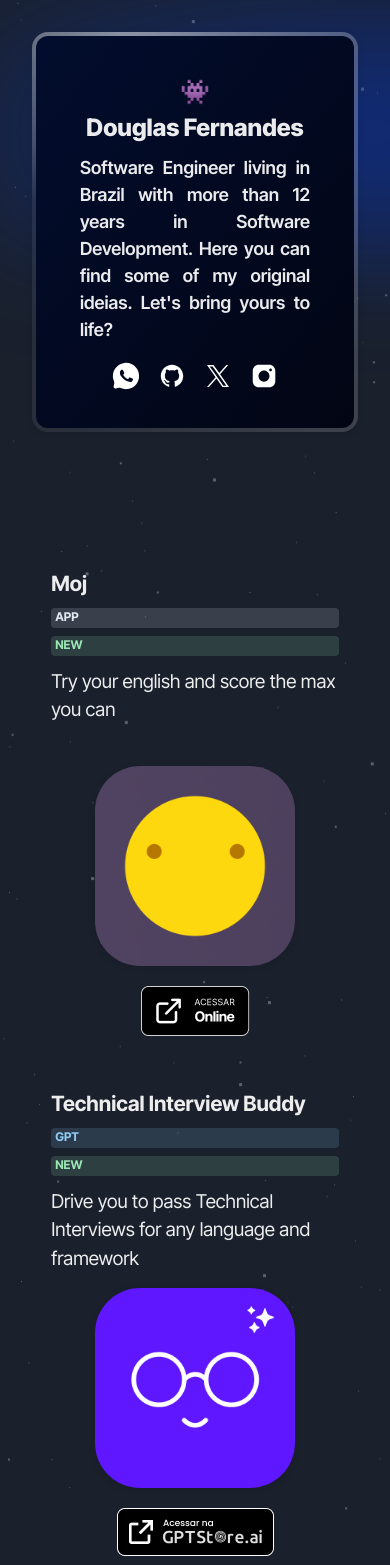
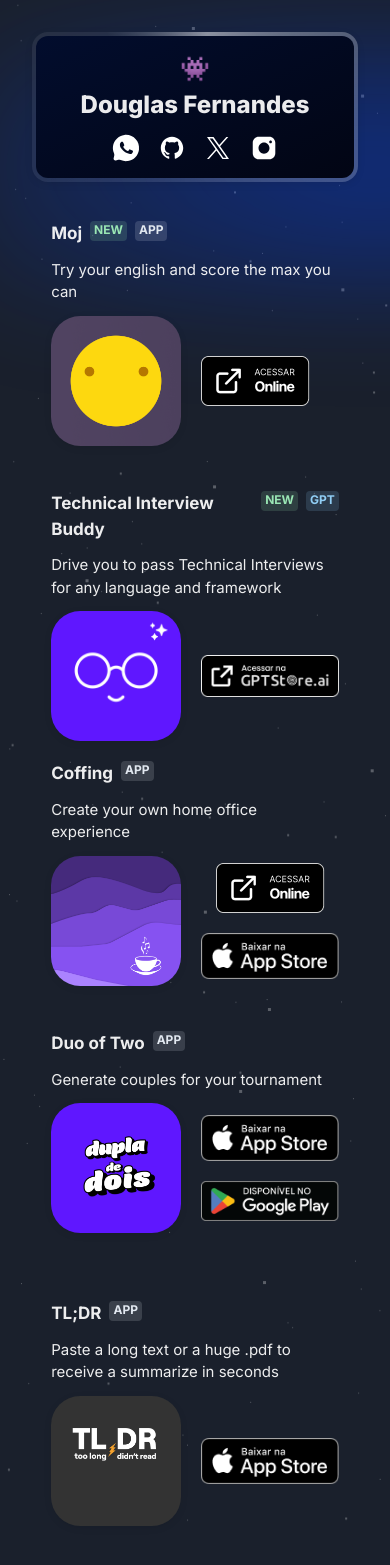
Before and after one commit to ifdouglas/ifdouglas, a Next.js app: page / in a window 390 px wide. Shown: the top 1565 px of the page. Built offline with nearby package versions, Linux system fonts and the light colour scheme.

Commit message:
Update component styles and layout for mobile

```diff
--- a/components/AnimatedCard.tsx
+++ b/components/AnimatedCard.tsx
@@ -23,7 +23,7 @@
       justifyContent="center"
       alignItems="center"
       textAlign="center"
-      height={[400, 400]}
+      height={[150, 400]}
       padding={10}
       transform="translateZ(0)"
       borderRadius={16}
@@ -35,7 +35,7 @@
         zIndex: -1,
         animation: `6s ${rotate} linear infinite`,
         width: "200%",
-        height: "200%",
+        height: "300%",
         background:
           "conic-gradient(#ffffff80,#ffffff40,#ffffff30,#ffffff20,#ffffff10,#ffffff10,#ffffff80);",
       }}
--- a/components/Card.tsx
+++ b/components/Card.tsx
@@ -32,23 +32,23 @@
       direction="column"
       rowGap={3}
       gridRowGap="2, 5"
-      padding="1rem 1.2rem"
-      justifyContent={["center", "flex-start"]}
-      alignItems={["center", "flex-start"]}
-      height={[500, 330]}
+      padding="1.2rem"
+      justifyContent={["flex-start"]}
+      alignItems={["flex-start"]}
+      height={[250, 330]}
       borderRadius={16}
     >
-      <Flex direction={["column", "row"]} width="100%" columnGap={2} rowGap={2}>
-        <Text fontSize={21} fontWeight="bold">
+      <Flex direction="row" width="100%" columnGap={2} rowGap={2}>
+        <Text fontSize={[17, 21]} fontWeight="bold">
           {name}
         </Text>
         {badges}
       </Flex>
-      <Text fontSize={19} fontWeight="regular" height={[80, 60]}>
+      <Text fontSize={[15, 19]} fontWeight="regular">
         {title}
       </Text>
       <Flex
-        direction={["column", "row"]}
+        direction={["row", "row"]}
         columnGap={5}
         rowGap={5}
         position="relative"
@@ -60,13 +60,15 @@
           alt=""
           draggable={false}
           boxShadow="0px 2px 8px -1px #0000001a"
+          width={[130, 200]}
+          height={[130, 200]}
           {...rest}
         />
         <Flex
           direction="column"
           columnGap={5}
           rowGap={5}
-          justifyContent={["flex-start", "center"]}
+          justifyContent={["center"]}
           alignItems={["center", "flex-start"]}
         >
           {hrefWeb && (
--- a/pages/index.tsx
+++ b/pages/index.tsx
@@ -17,7 +17,7 @@
       <BgParticles />
       <Grid
         height="100%"
-        templateRows={"repeat(2, 1fr)"}
+        // templateRows={"repeat(2, 1fr)"}
         templateColumns={[
           "repeat(1, 1fr)",
           "repeat(1, 1fr)",
@@ -60,6 +60,7 @@
             <Text
               fontSize={["lg", "1xl"]}
               m={2}
+              display={["none", "block"]}
               fontWeight="semibold"
               textAlign="justify"
             >
@@ -140,11 +141,9 @@
             hrefWeb="https://moj.ifdouglas.com"
             src="/apps/moj.png"
             alt="Logo Moj"
-            width={200}
-            height={200}
             badges={[
+              <Badge key="badge.moj.new" colorScheme="green" value="new" />,
               <Badge key="badge.moj.app" value="app" />,
-              <Badge key="badge.moj.new" colorScheme="green" value="new" />,
             ]}
           />
         </GridItem>
@@ -156,11 +155,9 @@
             hrefGpt="https://gptstore.ai/gpts/JkO0B4aT4C-tech-interview-buddy"
             src="/apps/tib.png"
             alt="Logo TIB"
-            width={200}
-            height={200}
             badges={[
+              <Badge key="badge.tib.new" colorScheme="green" value="new" />,
               <Badge key="badge.tib.gpt" colorScheme="blue" value="GPT" />,
-              <Badge key="badge.tib.new" colorScheme="green" value="new" />,
             ]}
           />
         </GridItem>
@@ -173,8 +170,6 @@
             hrefApple="https://apps.apple.com/br/app/coffing-pomodoro-bird-water/id1606988176"
             src="/apps/coffing.png"
             alt="Logo Coffing"
-            width={200}
-            height={200}
             badges={[<Badge key="badge.coffing.app" value="app" />]}
           />
         </GridItem>
@@ -187,8 +182,6 @@
             hrefGoogle="https://play.google.com/store/apps/details?id=br.com.hackings.dupla_de_dois"
             src="/apps/ddd.png"
             alt="Logo Dupla de Dois"
-            width={200}
-            height={200}
             badges={[<Badge key="badge.ddd.app" value="app" />]}
           />
         </GridItem>
@@ -200,8 +193,6 @@
             hrefApple="https://apps.apple.com/br/app/tl-dr-too-long-dindt-read/id6449942477"
             src="/apps/tldr.png"
             alt="Logo TL;DR"
-            width={200}
-            height={200}
             badges={[<Badge key="badge.tldr.app" value="app" />]}
           />
         </GridItem>
@@ -214,8 +205,6 @@
             hrefGoogle="https://play.google.com/store/apps/details?id=app.tuntz.formatagram"
             src="/apps/formatagram.png"
             alt="Logo Formatagram"
-            width={200}
-            height={200}
             badges={[<Badge key="badge.formatagram.app" value="app" />]}
           />
         </GridItem>
@@ -227,11 +216,9 @@
             hrefGpt="https://gptstore.ai/gpts/KqpQRPwrd6-gerador-infinito-de-cartas"
             src="/apps/gic.png"
             alt="Logo GIC"
-            width={200}
-            height={200}
             badges={[
+              <Badge key="badge.gic.new" colorScheme="green" value="new" />,
               <Badge key="badge.gic.gpt" colorScheme="blue" value="GPT" />,
-              <Badge key="badge.gic.new" colorScheme="green" value="new" />,
             ]}
           />
         </GridItem>
--- a/styles/global.theme.tsx
+++ b/styles/global.theme.tsx
@@ -2,7 +2,7 @@
 import type { StyleFunctionProps } from "@chakra-ui/styled-system";
 // import { Space_Grotesk } from "@next/font/google";
 import {
-  Inter_Tight as PrimaryFont,
+  Inter as PrimaryFont,
   Amatic_SC as SecondaryFont,
 } from "@next/font/google";
 
```
